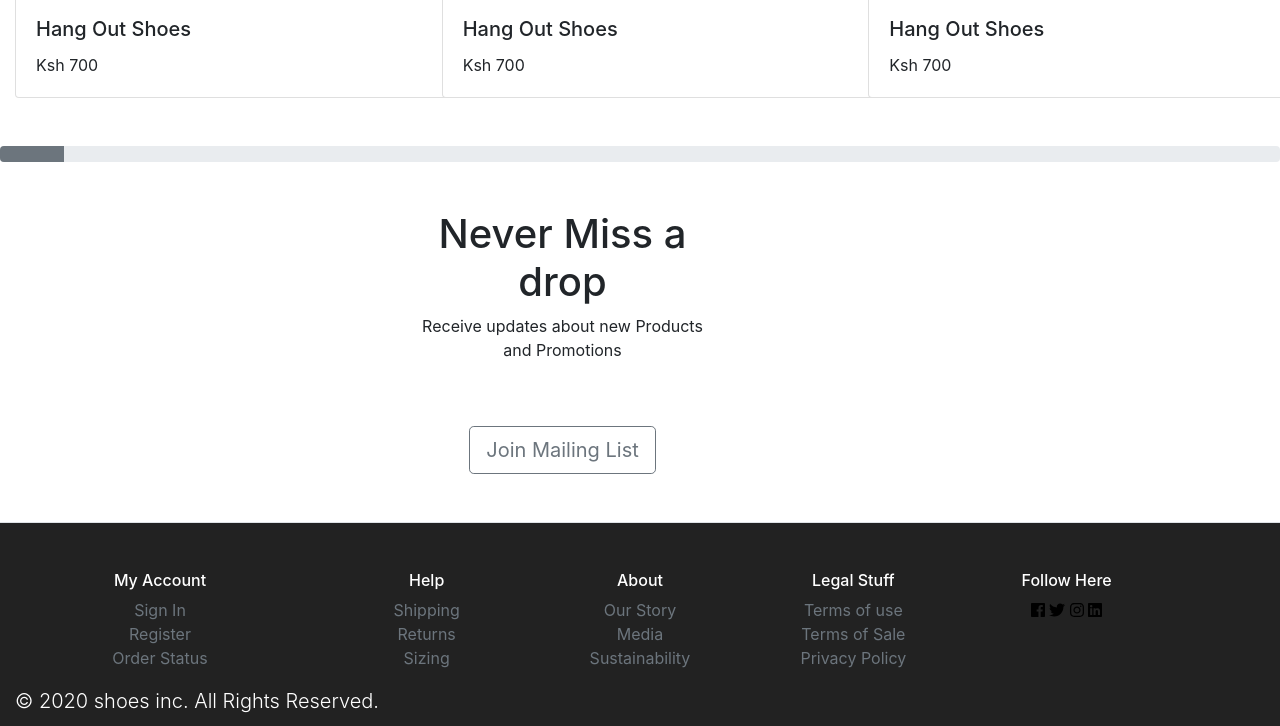
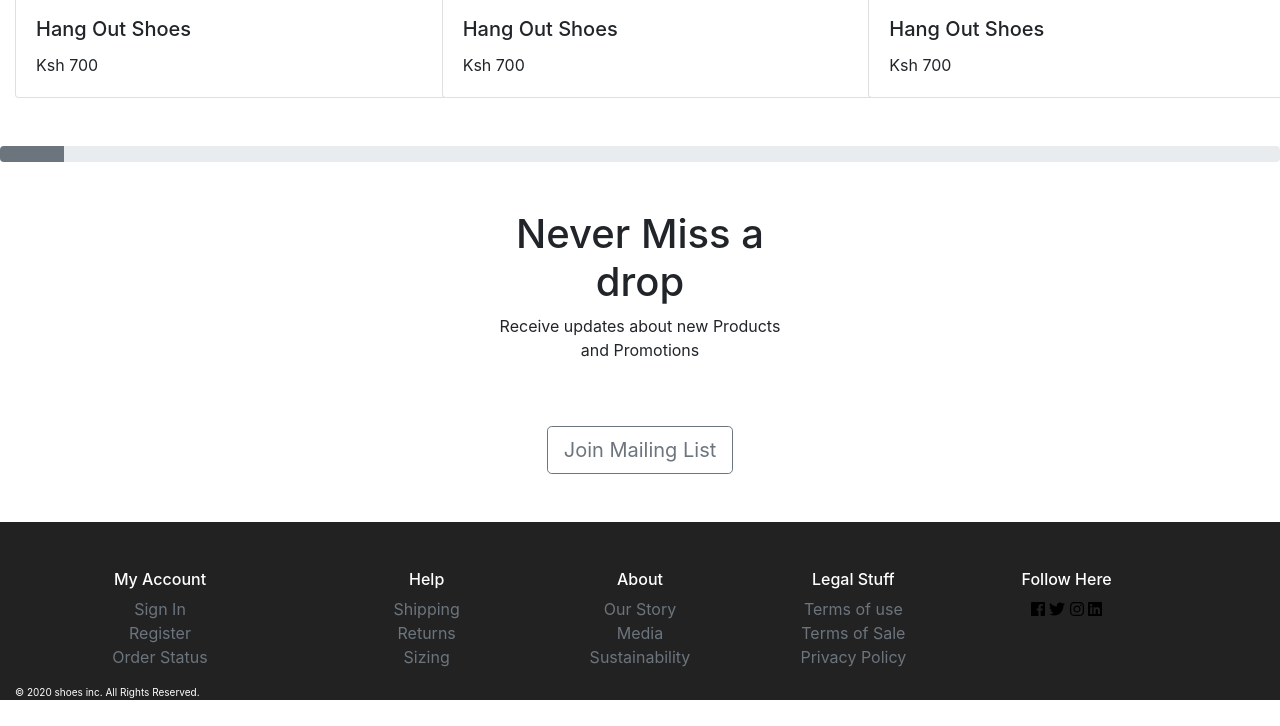
Before and after one commit to rosaliamuia/Duka, a plain HTML site: page index.html in a window 1280 px wide. Shown: the part 2071-2797 px from the top of the page. After the commit the page ends 2771 px from the top, so only its background shows below. Drawn offline with nearby package versions, Linux system fonts and the light colour scheme.

Commit message:
second commit

```diff
--- a/index.html
+++ b/index.html
@@ -48,6 +48,15 @@
                       <li class="nav-item">
                         <i class="fas fa-shopping-cart fa-lg"></i>
                       </li>
+                      <li class="dropdown">
+                        <button class="btn btn-light dropdown-toggle"  href="#" role="button" id="dropdownMenuLink" data-toggle="dropdown" aria-haspopup="true" aria-expanded="false">
+                        <i class="fas fa-bars fa-lg"></i>
+                        <i class="fas fa-user fa-lg"></i>
+                        </button>
+                        <div class="dropdown-menu" aria-labelledby="dropdownMenuLink">
+                          <a class="dropdown-item" href="#">Sign Up</a>
+                          <a class="dropdown-item" href="#">Log In</a>
+                    </li>
                   </ul>
                 </div>
                 </div>
@@ -277,7 +286,7 @@
                 <div class="col-12">
                     <p>Receive updates about new Products <br>
                     and Promotions</p>
-                    <button class="btn btn-outline-secondary btn-lg mt-5"> Join Mailing List</button>
+                    <button class="btn btn-outline-secondary btn-lg mt-5 mb-5"> Join Mailing List</button>
                 </div>
             </div>
             </div>
@@ -286,7 +295,7 @@
 
             <!--Footer-->
             <footer>
-                <div class="container-fluid my-md-5 pt-md-5 border-top">
+                <div class="container-fluid ">
                     <div class="row text-center">
                         <div class="col-12 col-md-3">
                           <h6>My Account</h6>
@@ -328,7 +337,7 @@
                             <a href="#"><i class="fab fa-linkedin"></i></a>
                         </div>
                         <div class="col-12 copyr">
-                            <p class="lead ft">&copy; 2020 shoes inc. All Rights Reserved.</p>
+                            <div>&copy; 2020 shoes inc. All Rights Reserved.</div>
                         </div>
                       </div>
                 </div>
--- a/styles.css
+++ b/styles.css
@@ -52,7 +52,7 @@ color: #222;
  }
 
  .welcome{
-     width: 90%;
+     /* width: 90%; */
      margin: 0 auto;
 
  }
@@ -73,14 +73,17 @@ color: #222;
 footer{
     background-color:#222;
     color: white;
+    padding-top: 3rem;
 
 
 }
 
 .copyr{
     text-align:left;
+    font-size: 10px;
+    padding-left: 7rem;
 }
 
-.ft{
+/* .ft{
     font-size: 8px;
-}
+} */
```
